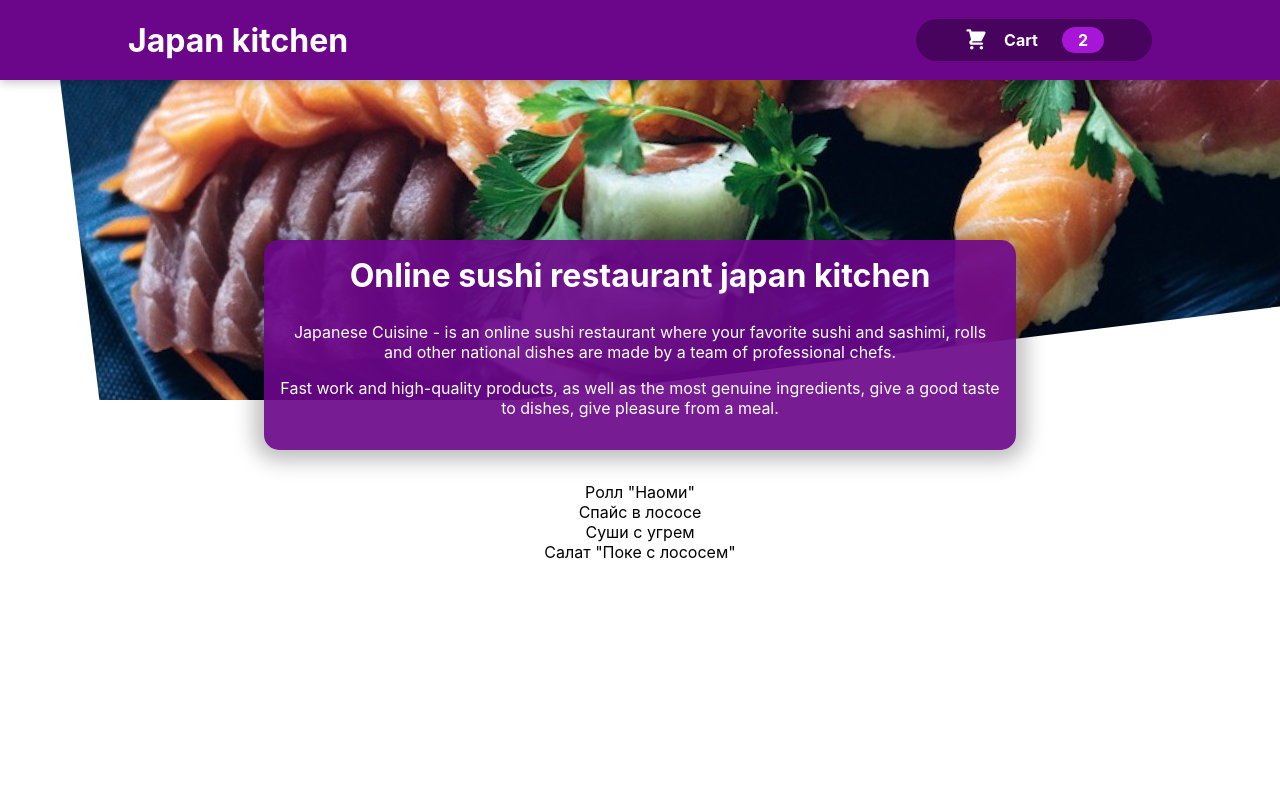
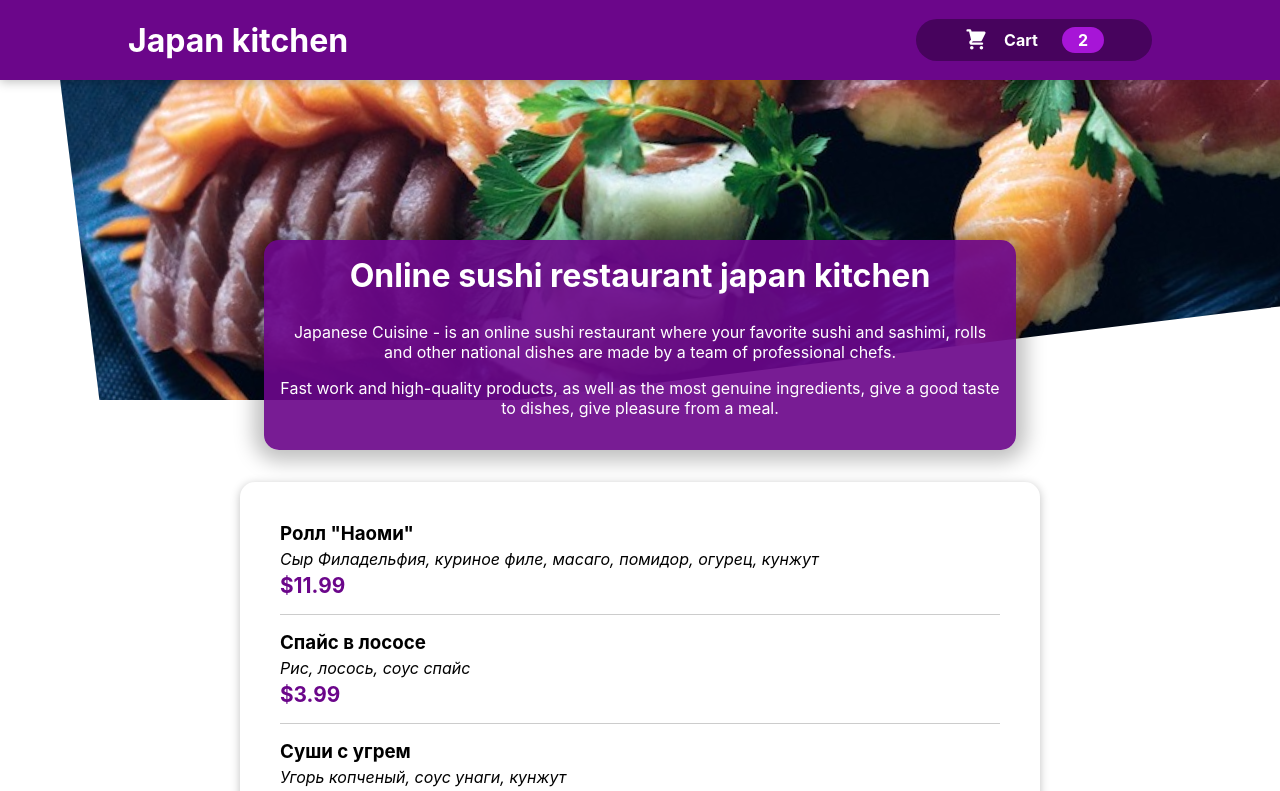
Before and after one commit to xMurzik/jpn-kitchen, a React (Create React App) app: page / in a window 1280 px wide. Shown: the top 791 px of the page. Built offline with nearby package versions, Linux system fonts and the light colour scheme.

Commit message:
new features

```diff
--- /dev/null
+++ b/src/components/Meals/MealItem/MealItem.jsx
@@ -0,0 +1,19 @@
+import React from 'react';
+import style from './MealItem.module.css';
+
+const MealItem = (props) => {
+  const formatedPrice = `$${props.price.toFixed(2)}`;
+
+  return (
+    <li className={style.meal}>
+      <div>
+        <h3>{props.name}</h3>
+        <div className={style.description}>{props.description}</div>
+        <div className={style.price}>{formatedPrice}</div>
+      </div>
+      <div></div>
+    </li>
+  );
+};
+
+export default MealItem;
--- /dev/null
+++ b/src/components/Meals/MealItem/MealItem.module.css
@@ -0,0 +1,25 @@
+.meal {
+  display: flex;
+  justify-content: space-between;
+  margin: 1rem;
+  padding-bottom: 1rem;
+  border-bottom: 1px solid #ccc;
+}
+
+.meal h3 {
+  margin: 0 0 0.25rem 0;
+  text-align: left;
+}
+
+.description {
+  font-style: italic;
+  text-align: left;
+}
+
+.price {
+  margin-top: 0.25rem;
+  font-weight: bold;
+  color: #6b068a;
+  font-size: 1.3rem;
+  text-align: left;
+}
--- a/src/components/Meals/MealList.jsx
+++ b/src/components/Meals/MealList.jsx
@@ -1,5 +1,7 @@
 import React from 'react';
 import style from './MealList.module.css';
+import Card from '../UI/Card';
+import MealItem from './MealItem/MealItem';
 
 const DUMMY_MEALS = [
   {
@@ -31,13 +33,20 @@ const DUMMY_MEALS = [
 ];
 
 const MealList = (props) => {
+  let mealList = DUMMY_MEALS.map((elem) => (
+    <MealItem
+      key={elem.id}
+      name={elem.name}
+      description={elem.description}
+      price={elem.price}
+    />
+  ));
+
   return (
     <section className={style.meals}>
-      <ul>
-        {DUMMY_MEALS.map((elem) => {
-          return <li key={elem.id}>{elem.name}</li>;
-        })}
-      </ul>
+      <Card>
+        <ul>{mealList}</ul>
+      </Card>
     </section>
   );
 };
--- /dev/null
+++ b/src/components/UI/Card.jsx
@@ -0,0 +1,8 @@
+import React from 'react';
+import style from './Card.module.css';
+
+const Card = (props) => {
+  return <div className={style.card}>{props.children}</div>;
+};
+
+export default Card;
--- /dev/null
+++ b/src/components/UI/Card.module.css
@@ -0,0 +1,6 @@
+.card {
+  padding: 1.5rem;
+  box-shadow: 0 2px 10px rgba(0, 0, 0, 0.25);
+  border-radius: 15px;
+  background-color: white;
+}
```
Also changed, not shown: src/components/Meals/MealItem/MealItemForm.jsx (added, +8 -0 lines), src/components/Meals/MealItem/MealItemForm.module.css (added, +20 -0 lines).
